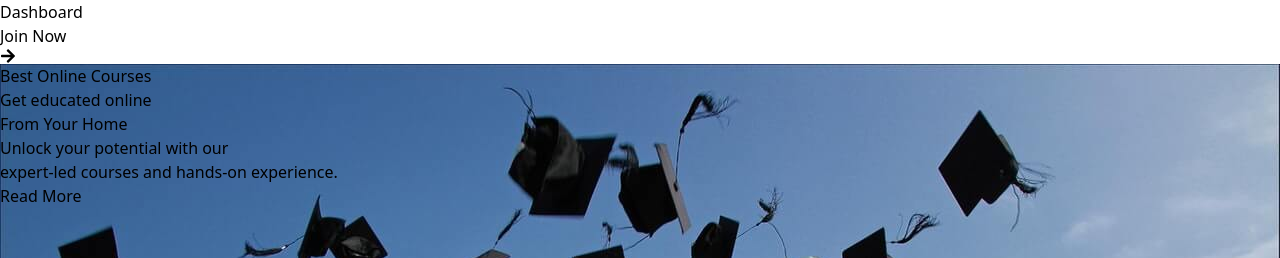
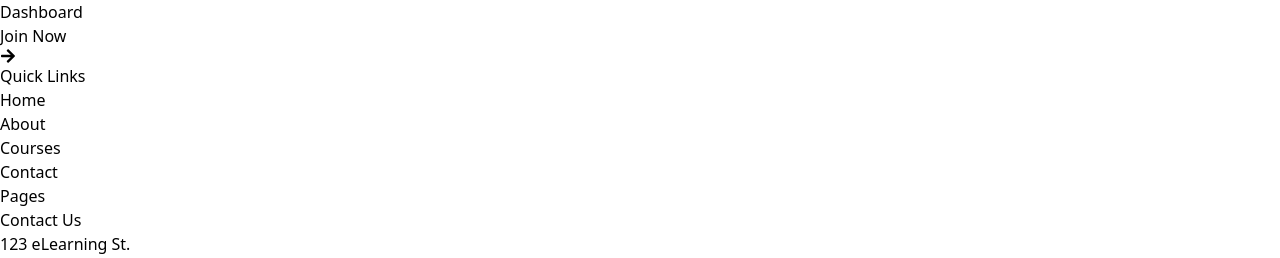
Before and after one commit to Darklord699698/Classroom, a React app in the folder frontend/: page / in a window 1280 px wide. Shown: the part 348-606 px from the top of the page. Built offline with nearby package versions, Linux system fonts and the light colour scheme; the HTML template or start-up script is replaced by a standard one.

Commit message:
Update App.jsx

```diff
--- a/frontend/src/App.jsx
+++ b/frontend/src/App.jsx
@@ -11,7 +11,7 @@ import Pages from './components/Pages';
 import Contact from './components/Contact';
 import Login from './components/Login';
 import Register from './components/Register';
-import Content from './components/Content'
+import content from './components/content'
 
 const App = () => {
     const [isLoggedIn, setIsLoggedIn] = useState(false);
@@ -22,7 +22,7 @@ const App = () => {
                 <Header isLoggedIn={isLoggedIn} setIsLoggedIn={setIsLoggedIn} />
                 <main className="flex-grow">
                     <Routes>
-                        <Route path="/" element={<Content />} />
+                        <Route path="/" element={<content />} />
                         <Route path="/principal" element={<PrincipalView />} />
                         <Route path="/teacher" element={<TeacherView />} />
                         <Route path="/student" element={<StudentView />} />
```
